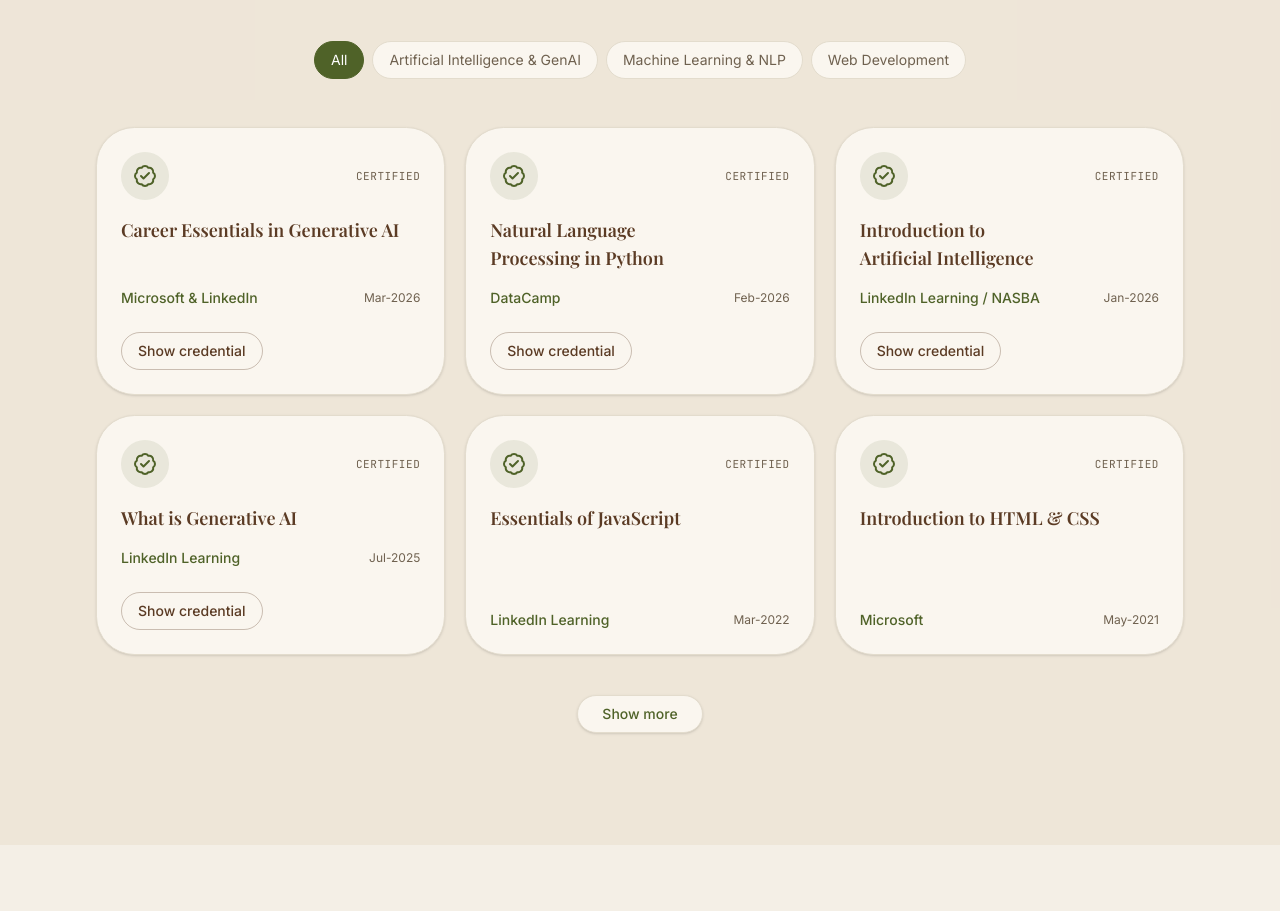
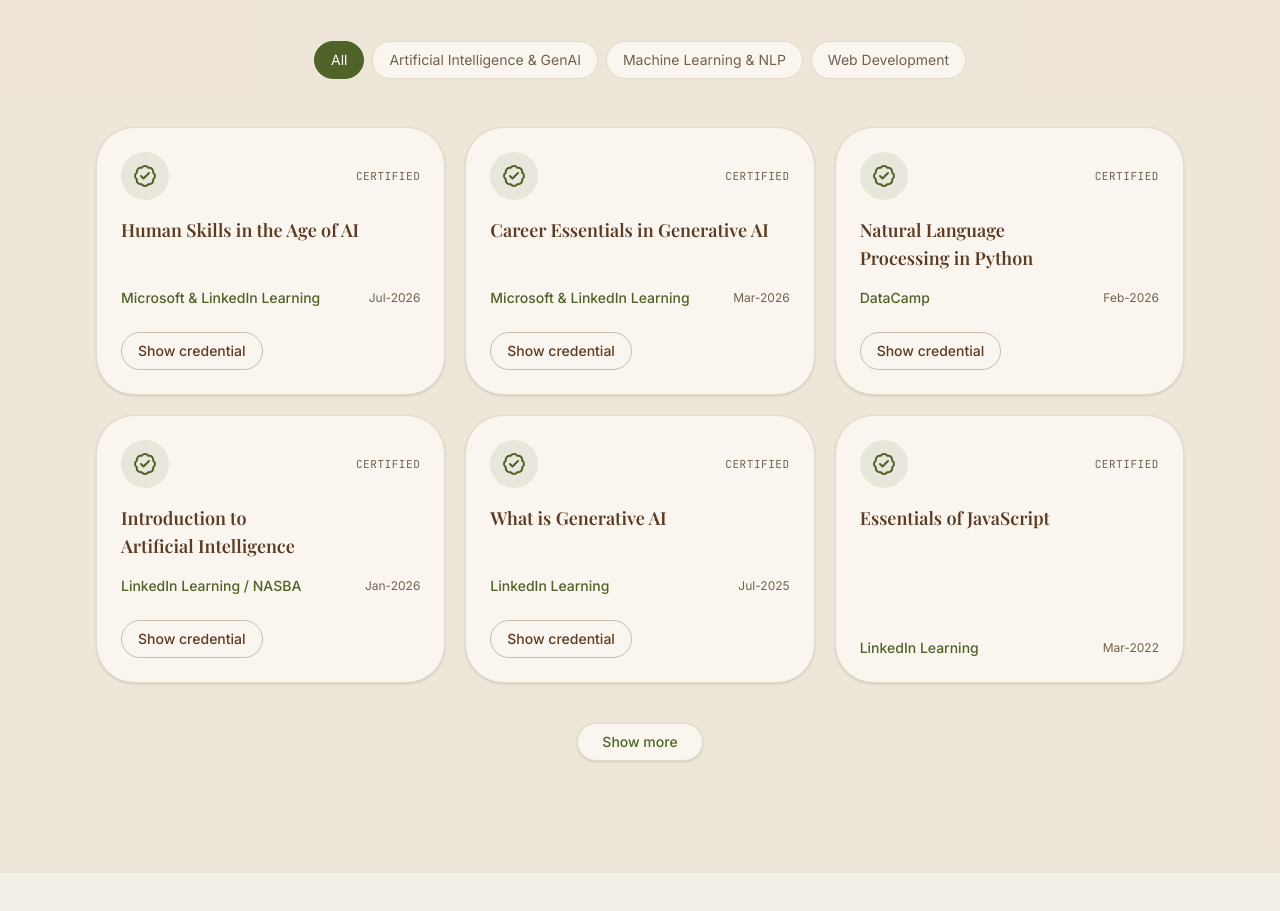
Before and after one commit to Thouraya-jamai/Portfolio_Thouraya_Jamai, a Next.js app: page / in a window 1280 px wide. Shown: the part 4981-5892 px from the top of the page. Built offline with nearby package versions, Linux system fonts and the light colour scheme; a web font is replaced by a local one.

Commit message:
portfolio is ready

```diff
--- a/components/certifications.tsx
+++ b/components/certifications.tsx
@@ -25,8 +25,15 @@ const certs: {
   category: CertCategory
 }[] = [
   {
+  title: 'Human Skills in the Age of AI',
+  issuer: 'Microsoft & LinkedIn Learning',
+  date: 'Jul-2026',
+  link: 'https://www.linkedin.com/learning/certificates/16bd075bac2796c55dabb1c670cfb4eec161ab1f24db119182c18093f8af4264?trk=share_certificate',
+  category: 'Artificial Intelligence & GenAI',
+},
+  {
     title: 'Career Essentials in Generative AI',
-    issuer: 'Microsoft & LinkedIn',
+    issuer: 'Microsoft & LinkedIn Learning',
     date: 'Mar-2026',
     link: 'https://www.linkedin.com/learning/certificates/6731d6d9859cee6db3f6abf7f8418ebd85e0477153f95fc3c111c1685668b48a',
     category: 'Artificial Intelligence & GenAI',
```
Also changed, not shown: next-env.d.ts.
